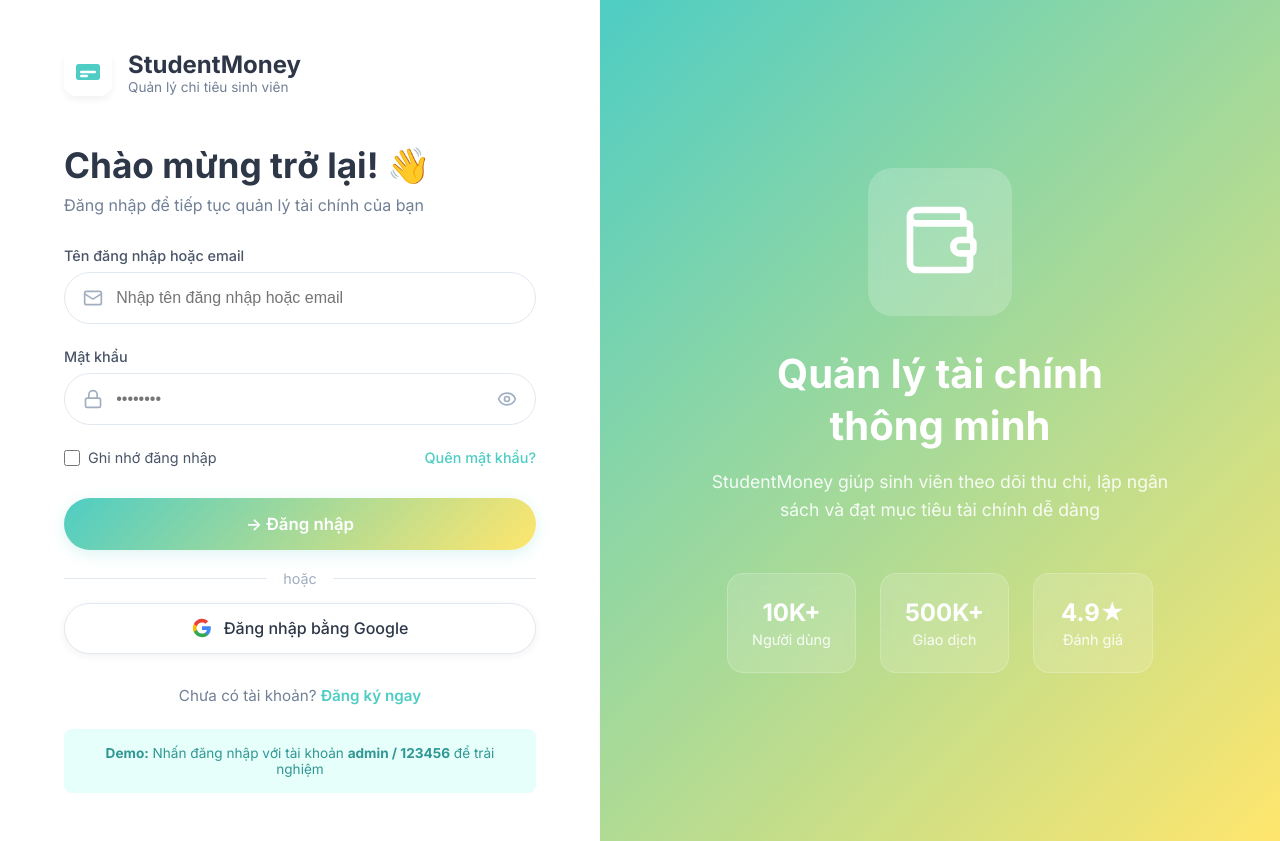
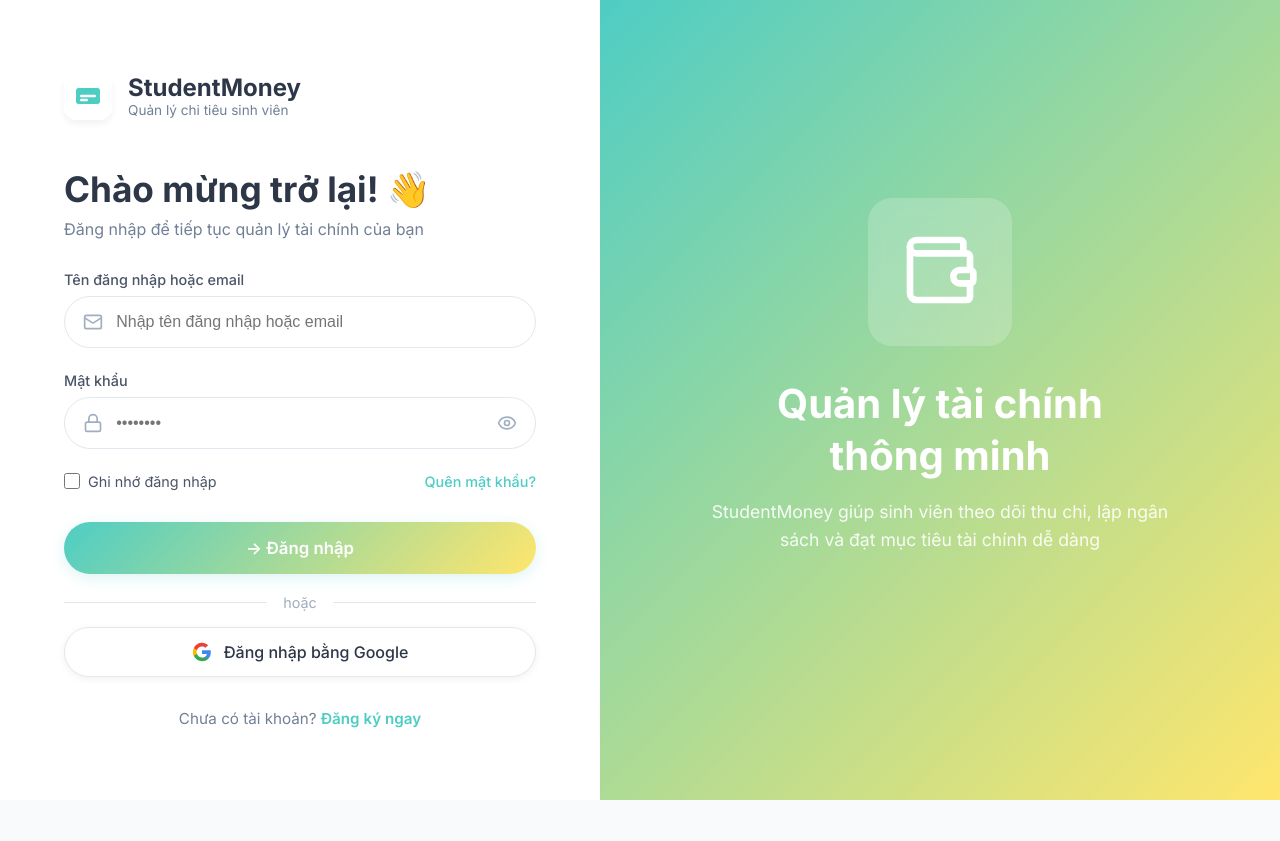
Before and after one commit to Barc1007/DoAN_CNPM, a React (Vite) app in the folder frontend/: page /login in a window 1280 px wide. After the commit the page ends 800 px from the top, so only its background shows below. Built offline with nearby package versions, Linux system fonts and the light colour scheme; no server answers.

Commit message:
hoàn thiện frontend

```diff
--- a/frontend/src/features/auth/components/AuthBanner/AuthBanner.module.css
+++ b/frontend/src/features/auth/components/AuthBanner/AuthBanner.module.css
@@ -33,36 +33,6 @@
   margin-bottom: 3rem;
 }
 
-.statsGrid {
-  display: flex;
-  gap: 1.5rem;
-}
-
-.statCard {
-  background: rgba(255, 255, 255, 0.15);
-  backdrop-filter: blur(10px);
-  border: 1px solid rgba(255, 255, 255, 0.2);
-  padding: 1.5rem;
-  border-radius: 1rem;
-  min-width: 120px;
-  transition: transform 0.3s ease;
-}
-
-.statCard:hover {
-  transform: translateY(-5px);
-}
-
-.statValue {
-  font-size: 1.5rem;
-  font-weight: 700;
-  margin-bottom: 0.25rem;
-}
-
-.statLabel {
-  font-size: 0.9rem;
-  opacity: 0.9;
-}
-
 @media (max-width: 900px) {
   .banner {
     display: none;
--- a/frontend/src/features/auth/components/AuthBanner/AuthBanner.tsx
+++ b/frontend/src/features/auth/components/AuthBanner/AuthBanner.tsx
@@ -14,22 +14,6 @@
       <p className={styles.subtitle}>
         StudentMoney giúp sinh viên theo dõi thu chi, lập ngân sách và đạt mục tiêu tài chính dễ dàng
       </p>
-
-      <div className={styles.statsGrid}>
-        <div className={styles.statCard}>
-          <div className={styles.statValue}>10K+</div>
-          <div className={styles.statLabel}>Người dùng</div>
-        </div>
-        <div className={styles.statCard}>
-          <div className={styles.statValue}>500K+</div>
-          <div className={styles.statLabel}>
-          Giao dịch</div>
-        </div>
-        <div className={styles.statCard}>
-          <div className={styles.statValue}>4.9★</div>
-          <div className={styles.statLabel}>Đánh giá</div>
-        </div>
-      </div>
     </div>
   );
 };
--- a/frontend/src/features/auth/components/LoginForm/LoginForm.module.css
+++ b/frontend/src/features/auth/components/LoginForm/LoginForm.module.css
@@ -206,16 +206,6 @@
   text-decoration: underline;
 }
 
-.demoNote {
-  margin-top: 1.5rem;
-  padding: 1rem;
-  background: #E6FFFA;
-  border-radius: 0.5rem;
-  color: #319795;
-  font-size: 0.85rem;
-  text-align: center;
-}
-
 /* Google Login Button */
 .googleBtn {
   display: flex;
--- a/frontend/src/features/auth/components/LoginForm/LoginForm.tsx
+++ b/frontend/src/features/auth/components/LoginForm/LoginForm.tsx
@@ -113,10 +113,6 @@
       <div className={styles.registerPrompt}>
         Chưa có tài khoản? <Link to="/register">Đăng ký ngay</Link>
       </div>
-
-      <div className={styles.demoNote}>
-        <strong>Demo:</strong> Nhấn đăng nhập với tài khoản <strong>admin / 123456</strong> để trải nghiệm
-      </div>
     </div>
   );
 };
```
